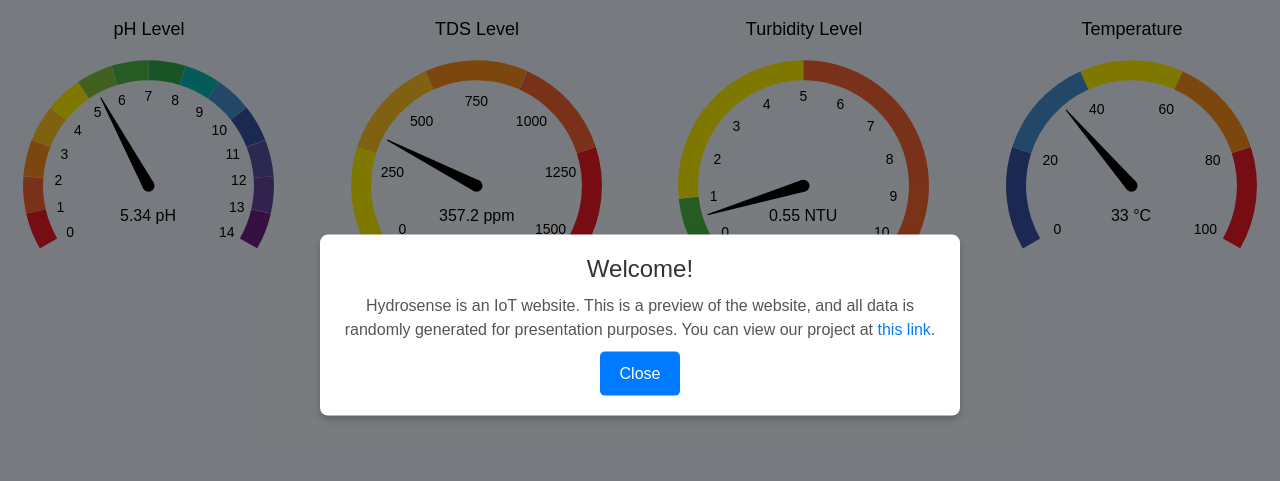
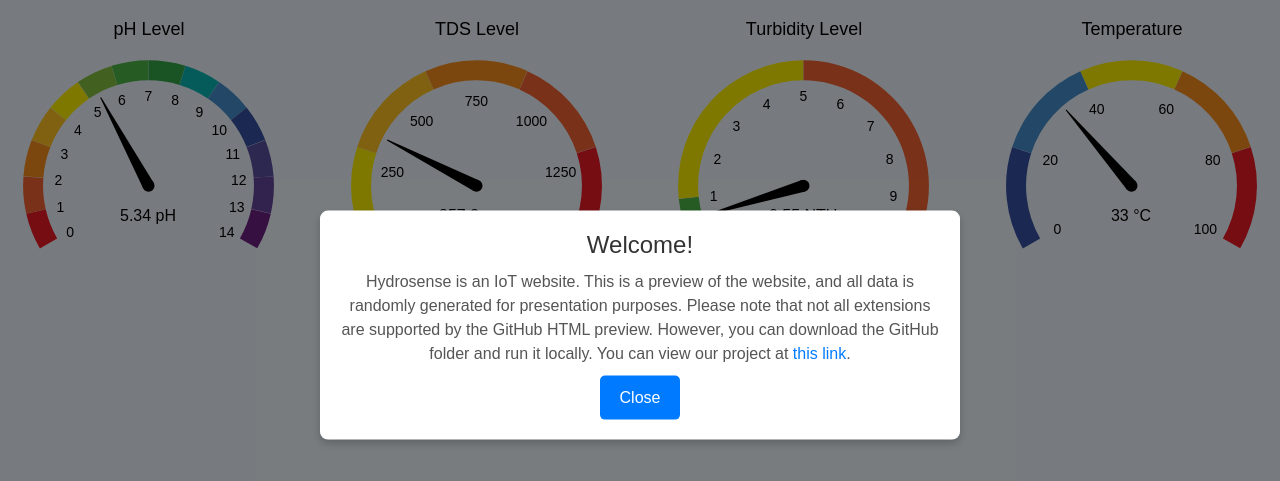
Before and after one commit to marvinfelipe/HydroSense, a plain HTML site: page index.html in a window 1280 px wide. Shown: the part 75-556 px from the top of the page. Drawn offline with nearby package versions, Linux system fonts and the light colour scheme.

Commit message:
index.html

```diff
--- a/index.html
+++ b/index.html
@@ -75,7 +75,7 @@
     <div id="backdrop"></div>
     <div id="note-container">
         <h2>Welcome!</h2>
-        <p>Hydrosense is an IoT website. This is a preview of the website, and all data is randomly generated for presentation purposes. You can view our project at <a href="https://htmlpreview.github.io/?https://github.com/marvinfelipe/ojt/blob/main/index.html">this link</a>.</p>
+<p>Hydrosense is an IoT website. This is a preview of the website, and all data is randomly generated for presentation purposes. Please note that not all extensions are supported by the GitHub HTML preview. However, you can download the GitHub folder and run it locally. You can view our project at <a href="https://htmlpreview.github.io/?https://github.com/marvinfelipe/ojt/blob/main/index.html">this link</a>.</p>
 
         <button onclick="closeNote()">Close</button>
     </div>
```
